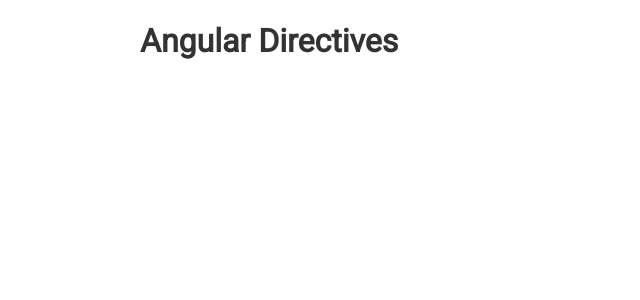
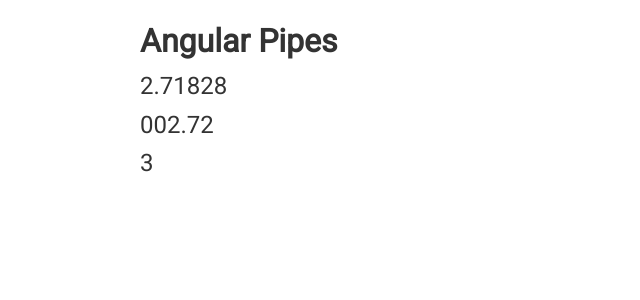
Before and after one commit to EvgeniyAn/Angular8Course, an Angular app in the folder Pipes/: page / in a window 1280 px wide. Shown: the top 300 px of the page, without its empty margins (0-640 px from the left). Built offline with nearby package versions, Linux system fonts and the light colour scheme.

Commit message:
#36 Pipes. Work with digits

```diff
--- a/Pipes/src/app/app.component.html
+++ b/Pipes/src/app/app.component.html
@@ -1,4 +1,13 @@
 <div class="container">
-  <h1>Angular Directives</h1>
+  <h1>Angular Pipes</h1>
 
+  <p>
+    {{e | number:'1.1-5'  }}
+  </p>
+  <p>
+    {{e | number:'3.1-2'  }}
+  </p>
+  <p>
+    {{e | number:'1.0-0'  }}
+  </p>
 </div>
--- a/Pipes/src/app/app.component.scss
+++ b/Pipes/src/app/app.component.scss
@@ -0,0 +1,3 @@
+p{
+  font-size: 1.5rem;
+}
--- a/Pipes/src/app/app.component.ts
+++ b/Pipes/src/app/app.component.ts
@@ -6,5 +6,6 @@
   styleUrls: ['./app.component.scss']
 })
 export class AppComponent {
+  e:number = Math.E;
 
 }
```
